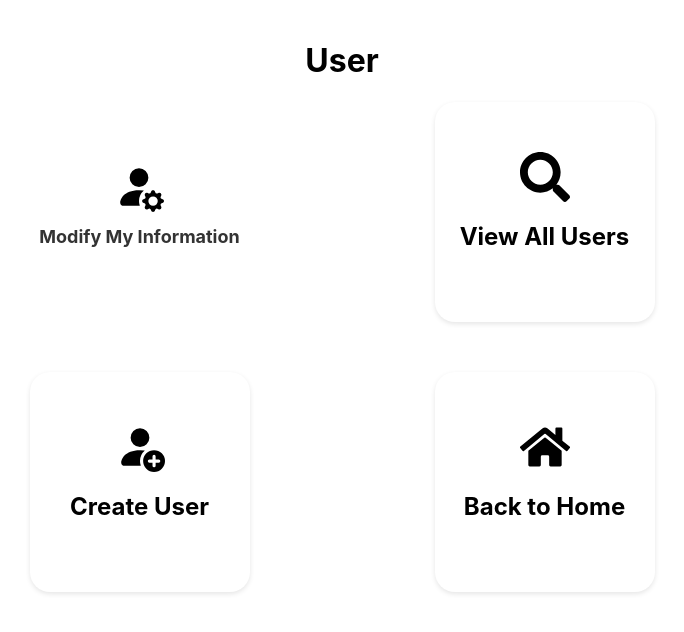
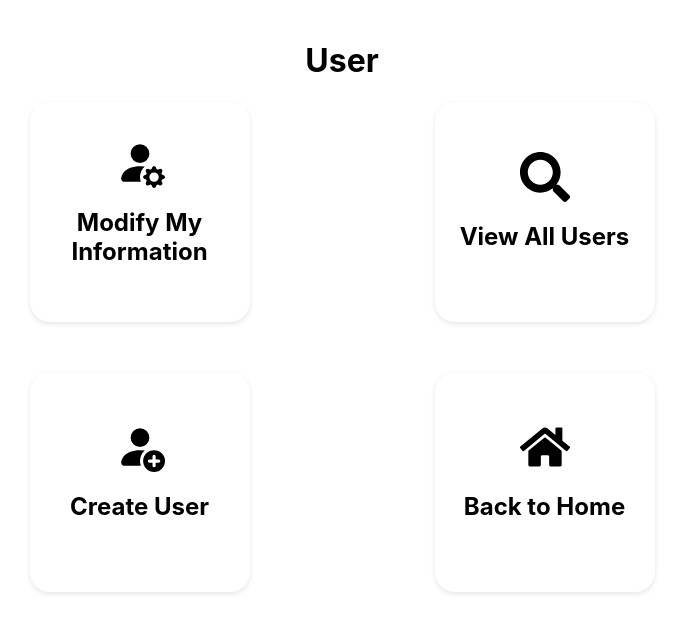
Before and after one commit to nicolaics/pos_pharmacy, a React (Create React App) app in the folder frontend/: page /user in a window 1280 px wide. Shown: the top 632 px of the page, without its empty margins (298-982 px from the left). Built offline with nearby package versions, Linux system fonts and the light colour scheme.

Commit message:
change class names

```diff
--- a/frontend/src/components/User/LandingPage/User/User.tsx
+++ b/frontend/src/components/User/LandingPage/User/User.tsx
@@ -38,7 +38,7 @@ const UserLandingPage: React.FC = () => {
     <div className="user-landing-page">
       <h1>User</h1>
       <div className="user-grid-container">
-        <div className="grid-item" onClick={modifyMyData}>
+        <div className="user-grid-item" onClick={modifyMyData}>
           <BsPersonFillGear size={50} />
           <h2>Modify My Information</h2>
         </div>
```
